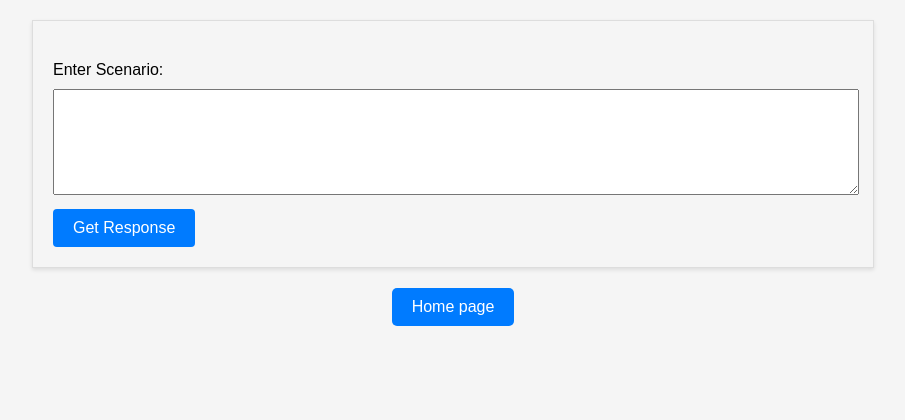
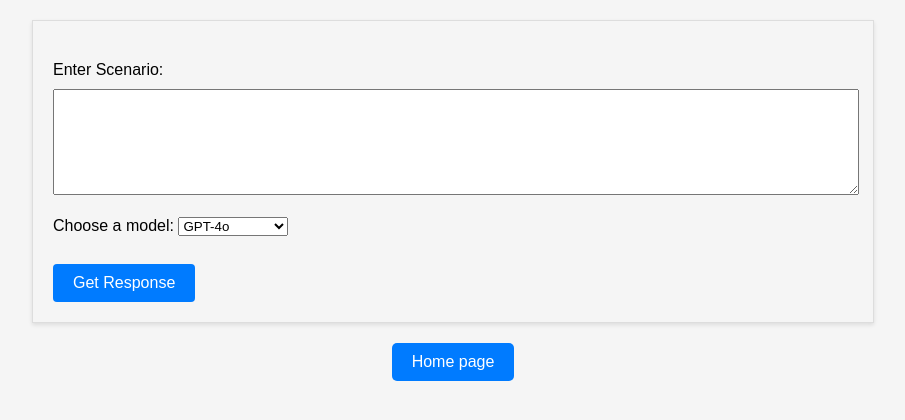
Before and after one commit to ece1786-2024/CareBrew, a Flask app: page /assistant in a window 1280 px wide. Shown: the part 120-540 px from the top of the page, without its empty margins (187-1092 px from the left). Run offline with Flask 3, Linux system fonts and the light colour scheme.

Commit message:
optional - model selection for assistant mode

```diff
--- a/app.py
+++ b/app.py
@@ -53,7 +53,8 @@ def assistant_mode():
     # Process the form for user input in Assistant Mode
     if request.method == 'POST' and 'user_scenario' in request.form:
         user_scenario = request.form['user_scenario']
-        generated_response = generate_assistant_response(user_scenario)
+        dropdown_model = request.form['dropdown']
+        generated_response = generate_assistant_response(user_scenario, dropdown_model)
         return render_template('assistant_mode_response.html', user_scenario=user_scenario, generated_response=generated_response)
 
     return render_template('assistant_mode_base.html')
--- a/models/assistant_mode_response.py
+++ b/models/assistant_mode_response.py
@@ -1,20 +1,20 @@
 import openai
 
-generation_prompt = {
-    "role": "system",
-    "content": "Given the user's scenario above, suggest what the user can do to mitigate the situation."
-    "Address the user as 'you' in your response. That is, use language such as 'Your response shows' or something of that nature."
-    "Your answer should not include any bold or italicized text."
-}
-
-def call_to_API(user_response):
+def call_to_API(user_response, dropdown_model):
     messages = [
         {"role": "user", "content": user_response},
-        generation_prompt
+        {
+            "role": "system",
+            "content": "Given the user's scenario above, suggest what the user can do to mitigate the situation."
+            "Address the user as 'you' in your response. That is, use language such as 'Your response shows' or something of that nature."
+            "Your answer should not include any bold or italicized text."
+            f"At the beginning of the answer, say: {dropdown_model} is being used to generate the below response - ."
+            "Please use bullet points and tables to organize the response for better readability."
+        }
     ]
 
     response = openai.chat.completions.create(
-        model="gpt-4o",
+        model=dropdown_model,
         messages=messages,
         temperature=1,
         top_p=1
--- a/templates/assistant_mode_base.html
+++ b/templates/assistant_mode_base.html
@@ -26,7 +26,14 @@
     <div class="container">
         <form method="post" class="form-section">
             <label for="user_scenario">Enter Scenario:</label>
-            <textarea name="user_scenario" required></textarea>
+            <textarea name="user_scenario" required></textarea><br><br>
+            <label for="dropdown">Choose a model:</label>
+            <select id="dropdown" name="dropdown">
+                <option value="gpt-4o" selected>GPT-4o</option>
+                <option value="gpt-3.5-turbo">GPT-3.5 Turbo</option>
+                <option value="gpt-4">GPT-4</option>
+                <option value="gpt-4-32k">GPT-4 (32k)</option>
+            </select><br><br>
             <button type="submit">Get Response</button>
         </form>
     </div>
```
